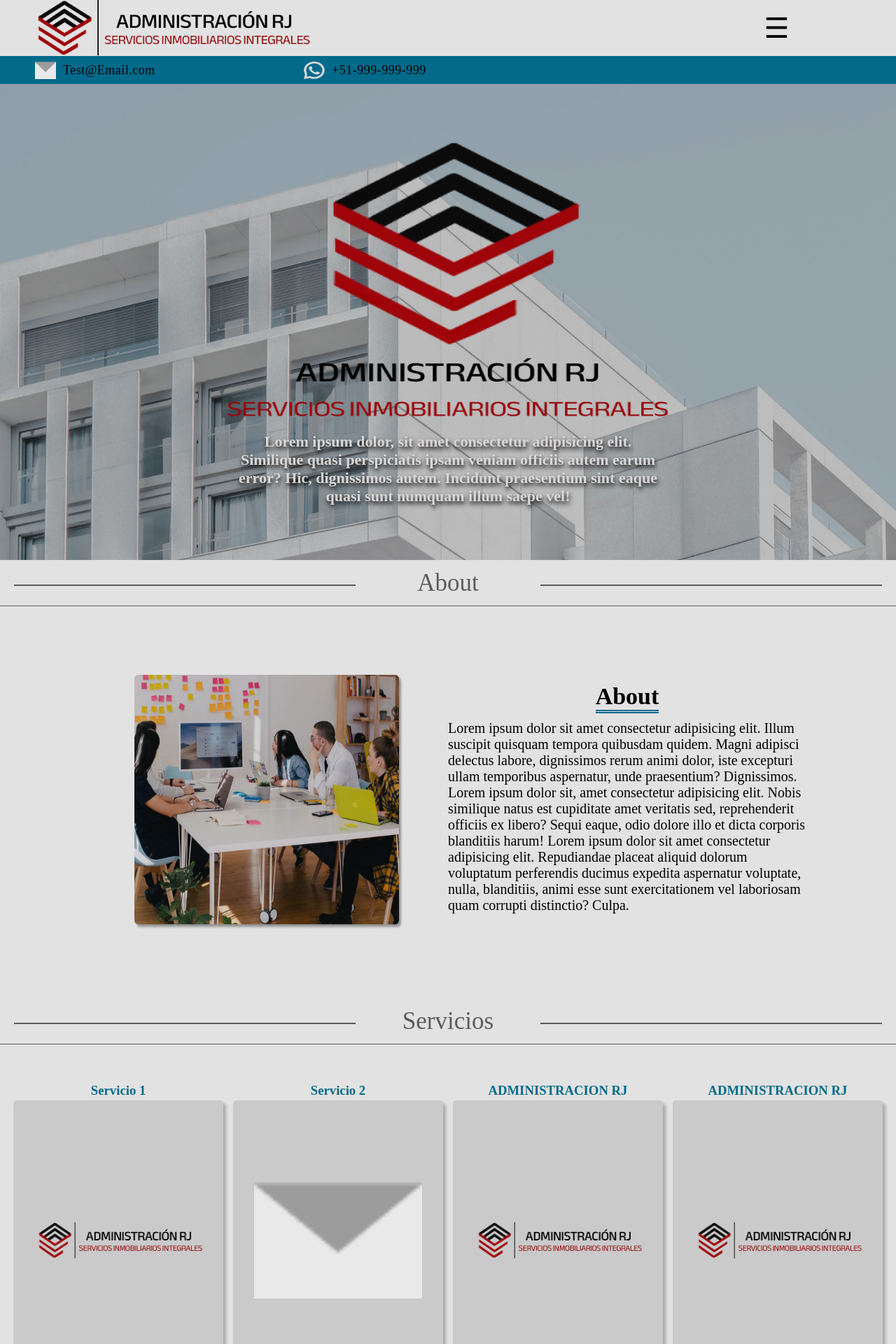
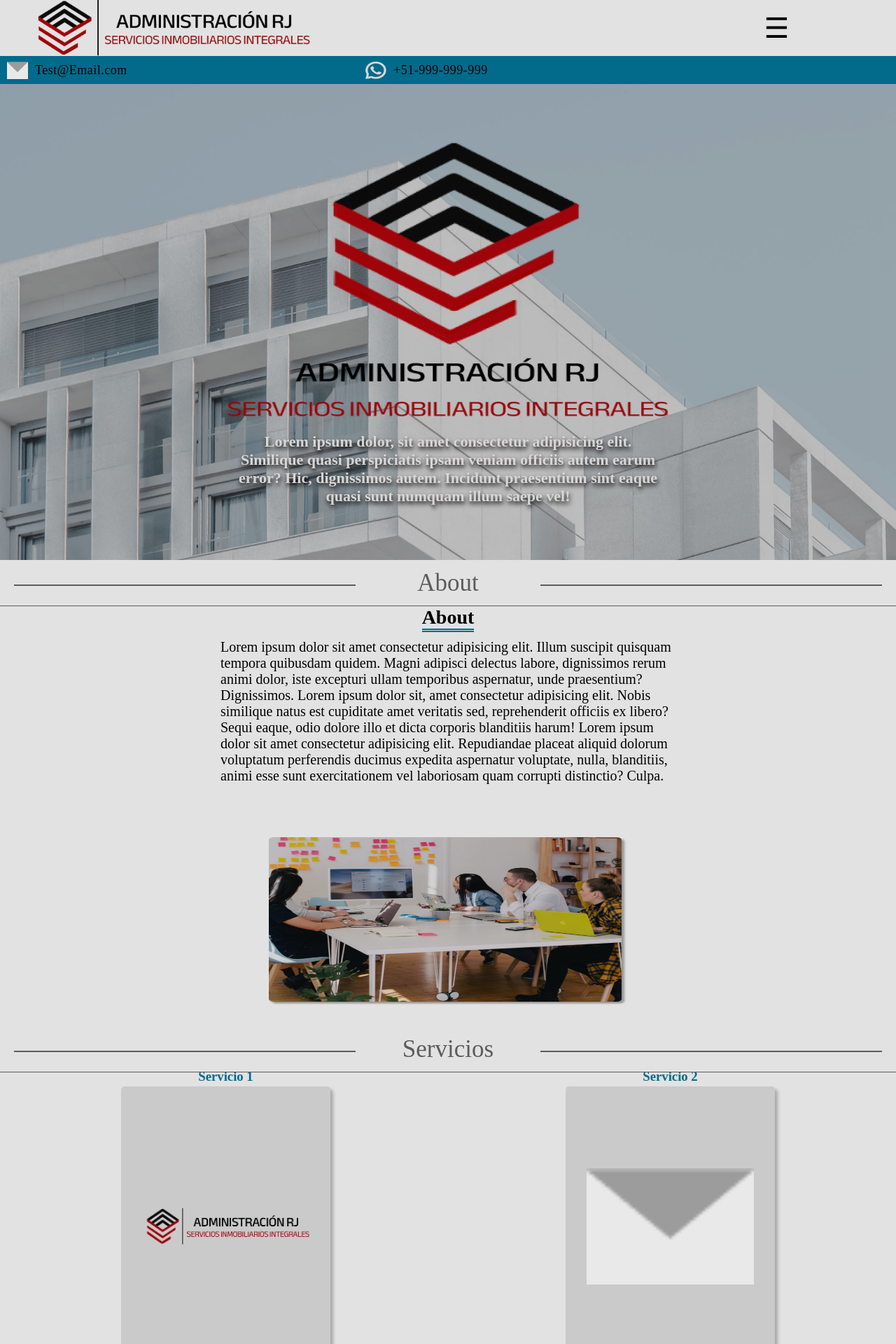
Before and after one commit to Teamsito/Raul-page, a React (Vite) app: page / in a window 1280 px wide. Shown: the top 1920 px of the page at 70% size. Built offline with nearby package versions, Linux system fonts and the light colour scheme; a web font is replaced by a local one.

Commit message:
last change viewport

```diff
--- a/src/components/About/style.js
+++ b/src/components/About/style.js
@@ -8,6 +8,16 @@ export const SectionStyle = styled.section`
     display: flex;
     align-items: center;
     justify-content: center;
+    @media (max-width: ${viewport.large}) {
+      flex-direction: column-reverse;
+      height: 75vh;
+    }
+    @media (max-width: ${viewport.small}) {
+      height: 100vh;
+    }
+    @media (max-width: ${viewport.xsmall}) {
+      height: 150vh;
+    }
 }
 `;
 export const DivImg = styled.div`
@@ -16,10 +26,26 @@ export const DivImg = styled.div`
   display: flex;
   align-items: center;
   justify-content: center;
+  @media (max-width: ${viewport.large}) {
+    height: 50%;
+    width: 80%;
+  }
 `;
 export const ImgStyle = styled.img`
   height: 65%;
   width: 75%;
+  @media (max-width: ${viewport.large}) {
+    height: 80%;
+    width: 50%;
+  }
+  @media (max-width: ${viewport.small}) {
+    height: 80%;
+    width: 90%;
+  }
+  @media (max-width: ${viewport.xsmall}) {
+    height: 65%;
+    width: 90%;
+  }
 `;
 export const DivText = styled.div`
   width: 40%;
@@ -29,13 +55,25 @@ export const DivText = styled.div`
   flex-direction: column;
   justify-content: flex-start;
   align-items: center;
+  @media (max-width: ${viewport.large}) {
+    height: 50%;
+    width: 90%;
+    padding: 0;
+  }
 `;
 export const TittleStyle = styled.h2`
   font-size: 34px;
   border-bottom: 5px double ${theme.secundary};
+  @media (max-width: ${viewport.large}) {
+    font-size: 28px;
+  }
 `;
 export const TextStyle = styled.p`
   max-width: 65ch;
   font-size: 20px;
   margin-top: 10px;
+  @media (max-width: 1300px) {
+    font-size: 20px;
+  }
+
 `;
--- a/src/components/Infobar/style.js
+++ b/src/components/Infobar/style.js
@@ -10,22 +10,29 @@ export const DivStyle = styled.div`
   background: ${theme.secundary};
 `;
 export const DivEmail = styled.div`
-  width: 30%;
+  width: 20%;
   height: 100%;
   display: flex;
   align-items: center;
   margin-left: 50px;
-  @media (max-width: ${viewport.small}) {
+  @media (max-width: ${viewport.large}) {
+    width: 40%;
+    margin-left: 10px;
+  }
+  @media (max-width: ${viewport.medium}) {
     width: 50%;
-    margin: 10px;
+    margin-left: 10px;
   }
 `;
 export const DivPhone = styled.div`
-  width: 30%;
+  width: 20%;
   height: 100%;
   display: flex;
   align-items: center;
-  @media (max-width: ${viewport.small}) {
+  @media (max-width: ${viewport.large}) {
+    width: 40%;
+  }
+  @media (max-width: ${viewport.medium}) {
     width: 50%;
   }
 `;
--- a/src/components/atoms/Card/style.js
+++ b/src/components/atoms/Card/style.js
@@ -1,5 +1,5 @@
 import styled from "styled-components";
-import {theme} from '../../../theme';
+import {theme,viewport} from '../../../theme';
 
 export const Card = styled.div`
     position:relative;
@@ -11,6 +11,10 @@ export const Card = styled.div`
     height: 400px;
     box-shadow: 4px 4px 4px rgba(0, 0, 0, 0.25);
     border-radius: 5px;
+    @media (max-width: ${viewport.medium}) {
+        width: 200px;
+        height: 300px;
+      }
 `;
 
 export const Image = styled.img`
--- a/src/components/molecules/Services/style.js
+++ b/src/components/molecules/Services/style.js
@@ -1,5 +1,5 @@
 import styled from "styled-components";
-import { theme } from "../../../theme";
+import { theme, viewport } from "../../../theme";
 
 export const Services = styled.section`
   height: 70vh;
@@ -8,4 +8,14 @@ export const Services = styled.section`
   display: flex;
   justify-content: space-evenly;
   padding: 0px 5px;
+  @media (max-width: ${viewport.large}) {
+    height: 125vh;
+    display: grid;
+    grid-template-columns: 1fr 1fr;
+    grid-template-rows: 1fr 1fr;
+    justify-items: center;
+  }
+  @media (max-width: ${viewport.large}) {
+    height: 110vh;
+  }
 `;
--- a/src/theme.js
+++ b/src/theme.js
@@ -13,5 +13,6 @@ export const imgTheme = {
 export const viewport = {
     large: "1300px",
     medium: "900px",
-    small: "570px"
+    small: "570px",
+    xsmall: "380px"
 }
```
Also changed, not shown: src/assets/img/titulo nosotros.svg (deleted).
